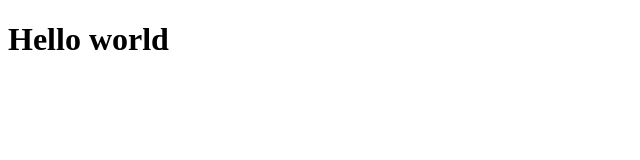
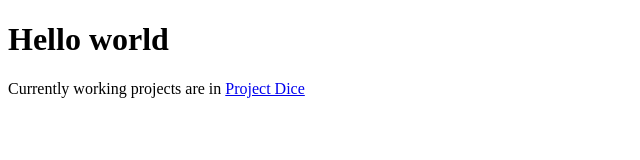
Before and after one commit to mowiemer/mowiemer.github.io, a plain HTML site: page index.html in a window 1280 px wide. Shown: the whole page, without its empty margins (0-640 px from the left). Drawn offline with Linux system fonts and the light colour scheme.

Commit message:
feat: add link to project dice

```diff
--- a/index.html
+++ b/index.html
@@ -9,5 +9,6 @@
     </head>
     <body>
         <h1>Hello world</h1>
+        <p>Currently working projects are in <a href="https://mowiemer.github.io/project-dice">Project Dice</a></p>
     </body>
 </html>
```
